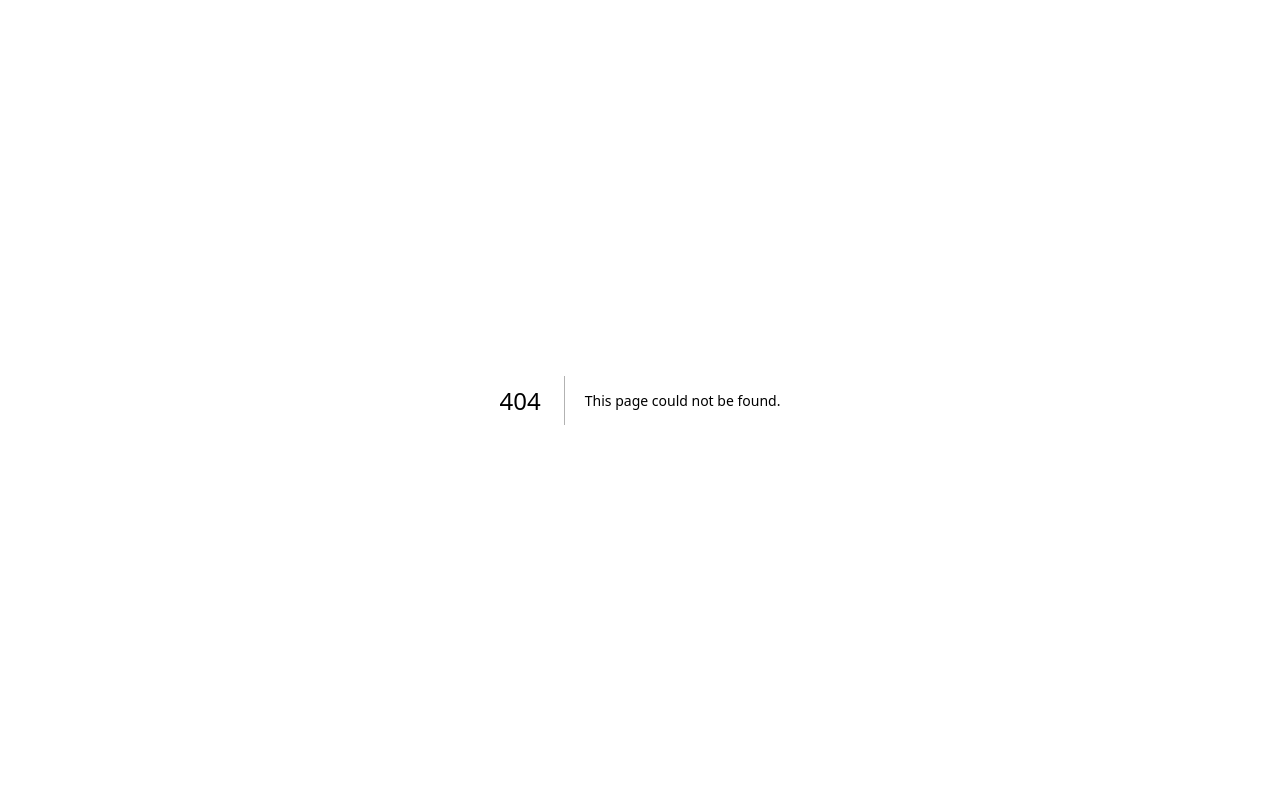
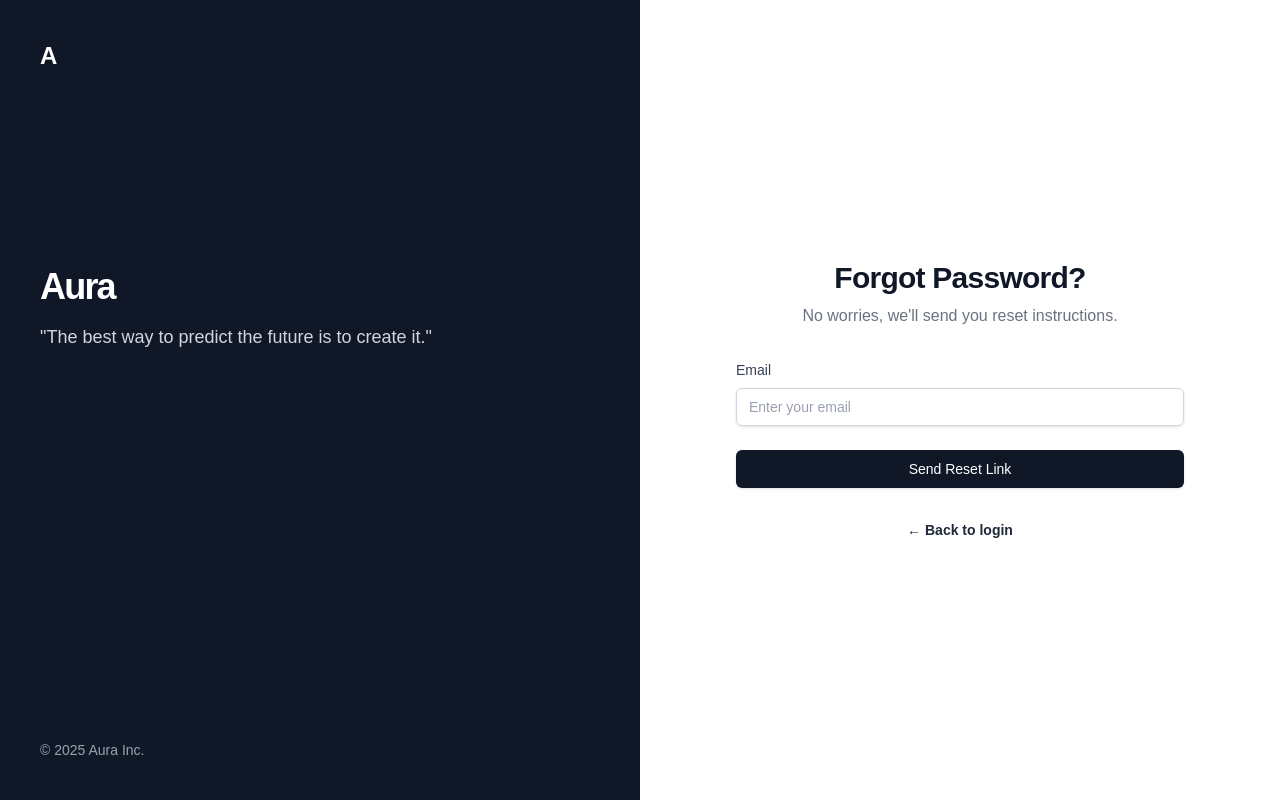
Before and after one commit to SabidMahmud/aura, a Next.js app: page /forgot-password in a window 1280 px wide. Before the commit this address had no page. Built offline with nearby package versions, Linux system fonts and the light colour scheme.

Commit message:
forgot-password page

```diff
--- /dev/null
+++ b/app/forgot-password/page.tsx
@@ -0,0 +1,75 @@
+
+import Link from 'next/link';
+
+// A simple placeholder for the Aura logo
+const AuraLogo = () => (
+    <div className="font-bold text-2xl tracking-tighter">A</div>
+);
+
+export default function ForgotPasswordPage() {
+  return (
+    <div className="grid min-h-screen w-full lg:grid-cols-2">
+      {/* Left Panel */}
+      <div className="hidden bg-gray-900 p-10 text-white lg:flex lg:flex-col">
+        <div className="flex-shrink-0">
+            <AuraLogo />
+        </div>
+        <div className="my-auto">
+            <h1 className="text-4xl font-bold tracking-tighter">Aura</h1>
+            <p className="mt-4 text-lg text-gray-300">
+            "The best way to predict the future is to create it."
+            </p>
+        </div>
+        <div className="flex-shrink-0 mt-auto">
+            <p className="text-sm text-gray-400">© 2025 Aura Inc.</p>
+        </div>
+      </div>
+
+      {/* Right Panel */}
+      <div className="flex items-center justify-center bg-white p-6 sm:p-12">
+        <div className="w-full max-w-md">
+          <div className="mb-8 text-center">
+            <h1 className="text-3xl font-bold tracking-tight text-gray-900">Forgot Password?</h1>
+            <p className="mt-2 text-gray-500">
+              No worries, we'll send you reset instructions.
+            </p>
+          </div>
+
+          <form className="space-y-6">
+            <div className="space-y-2">
+              <label
+                htmlFor="email"
+                className="block text-sm font-medium text-gray-700"
+              >
+                Email
+              </label>
+              <input
+                id="email"
+                name="email"
+                type="email"
+                placeholder="Enter your email"
+                required
+                className="block w-full appearance-none rounded-md border border-gray-300 px-3 py-2 placeholder-gray-400 text-gray-900 shadow-sm focus:border-gray-900 focus:outline-none focus:ring-gray-900 sm:text-sm"
+              />
+            </div>
+
+            <div>
+              <button
+                type="submit"
+                className="flex w-full justify-center rounded-md border border-transparent bg-gray-900 py-2 px-4 text-sm font-medium text-white shadow-sm hover:bg-gray-800 focus:outline-none focus:ring-2 focus:ring-gray-900 focus:ring-offset-2"
+              >
+                Send Reset Link
+              </button>
+            </div>
+          </form>
+
+          <p className="mt-8 text-center text-sm text-gray-600">
+            <Link href="/login" className="font-semibold text-gray-800 hover:text-gray-900">
+              &larr; Back to login
+            </Link>
+          </p>
+        </div>
+      </div>
+    </div>
+  );
+}
```
